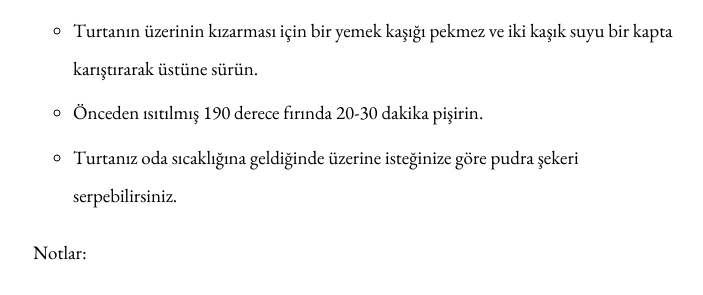
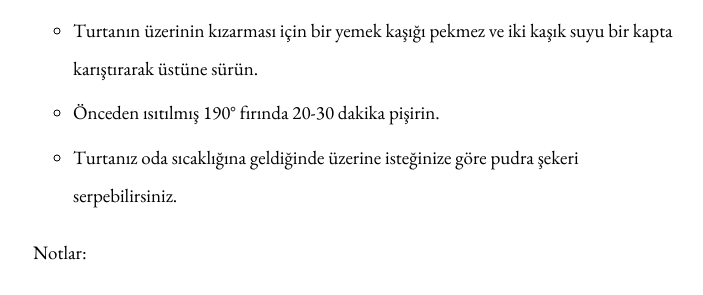
Before and after one commit to baneteasnow/vegan, a Jekyll site: the page built from _posts/2022-05-12-elmali-turta.md, in a window 1280 px wide and 900 px high, scrolled down 2479 px. Shown: the part 320-615 px from the top of the window, without its empty margins (287-990 px from the left). Built offline with Jekyll 4.4.1, drawn with Linux system fonts in a browser that asks for light colours.

Commit message:
Update 2022-05-12-elmali-turta.md

```diff
--- a/_posts/2022-05-12-elmali-turta.md
+++ b/_posts/2022-05-12-elmali-turta.md
@@ -59,7 +59,7 @@ Hamurun hazırlanması
 - Harcın eşit yayılmasını sağlayın.
 - Şeritleri hamurun üzerine yerleştirin. Şeritlerden dikey ve yatay olanlara alt üst geçirerek sepet örgüsü yapabilirsiniz. Şeritlerin kalınlığını ve sıklığınızı arzunuza göre ayarlayın.
 - Turtanın üzerinin kızarması için bir yemek kaşığı pekmez ve iki kaşık suyu bir kapta karıştırarak üstüne sürün.
-- Önceden ısıtılmış 190 derece fırında 20-30 dakika pişirin.
+- Önceden ısıtılmış 190° fırında 20-30 dakika pişirin.
 - Turtanız oda sıcaklığına geldiğinde üzerine isteğinize göre pudra şekeri serpebilirsiniz.
 
 
```
